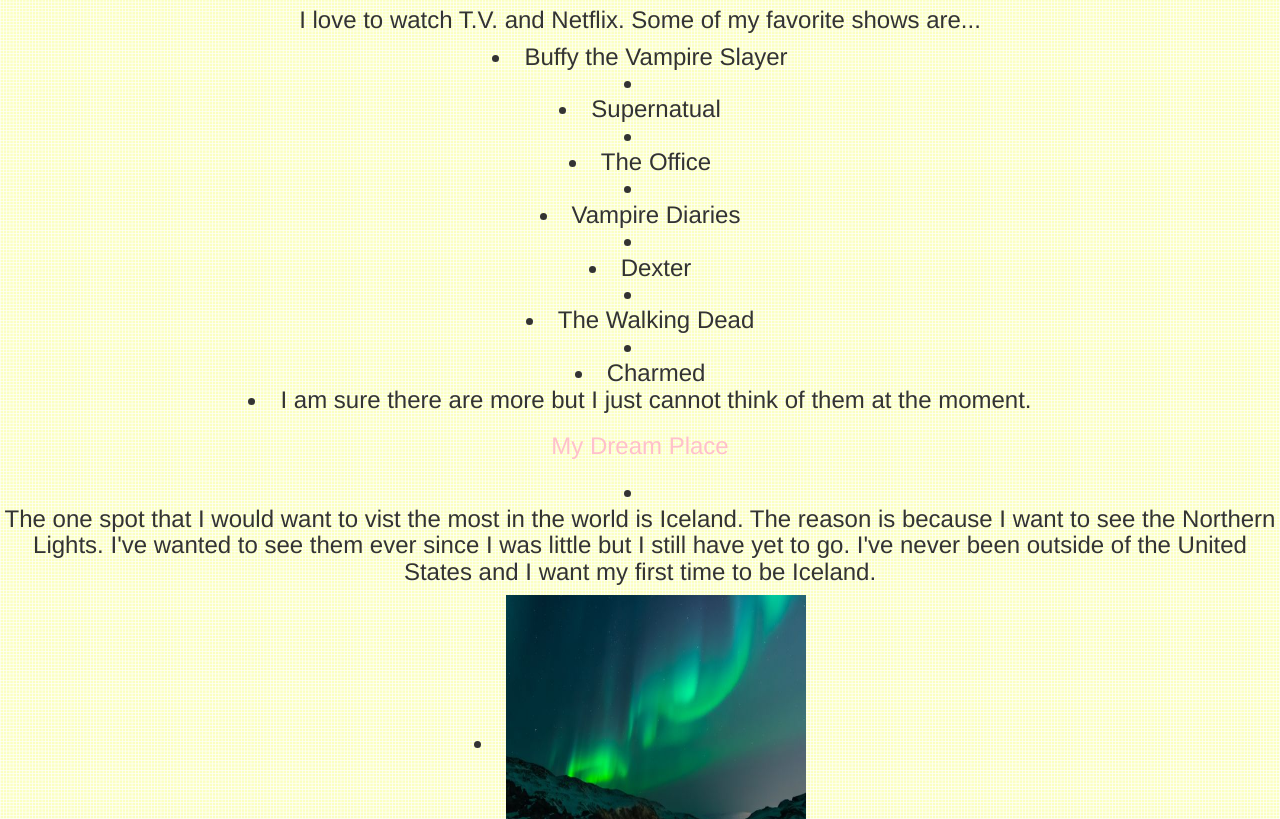
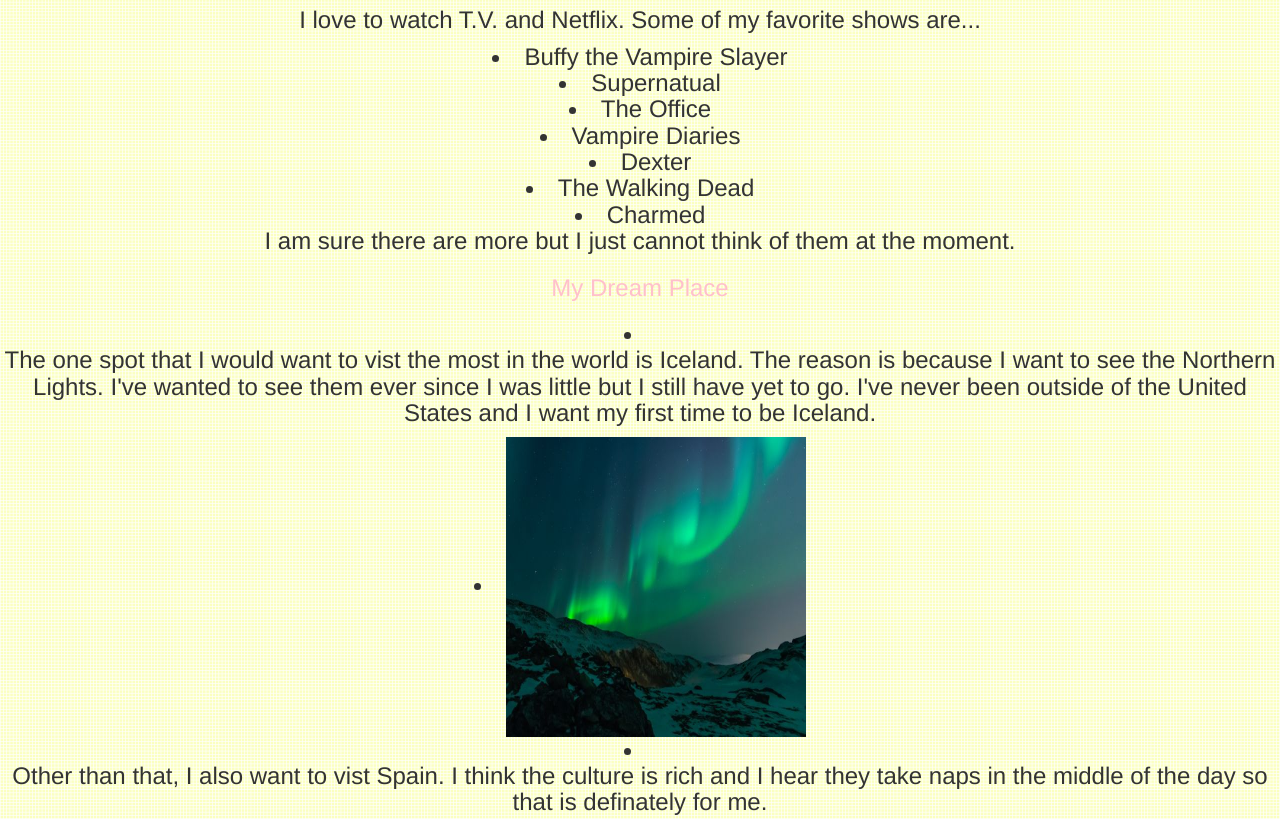
Before and after one commit to SarahVazquez/sarahvazquez.github.io, a plain HTML site: page index.html in a window 1280 px wide. Shown: the part 1361-2180 px from the top of the page. Drawn offline with nearby package versions, Linux system fonts and the light colour scheme.

Commit message:
Update index.html

```diff
--- a/index.html
+++ b/index.html
@@ -81,13 +81,13 @@ body {
                   <h3> <font color="red">Watch T.V and Netflix</font></h3>
                  <p> I love to watch T.V. and Netflix. Some of my favorite shows are...
                    <u2>
-                     <li>Buffy the Vampire Slayer <li>
-                     <li>Supernatual<li>
-                     <li>The Office <li>
-                    <li> Vampire Diaries <li>
-                    <li> Dexter<li>
-                    <li> The Walking Dead <li>
-                     <li>Charmed <li>
+                     <li>Buffy the Vampire Slayer </li>
+                     <li>Supernatual</li>
+                     <li>The Office</li>
+                     <li>Vampire Diaries</li>
+                     <li>Dexter</li>
+                     <li>The Walking Dead</li>
+                     <li>Charmed</li>
                    </u2>
                    I am sure there are more but I just cannot think of them at the moment. </p>
 
```
